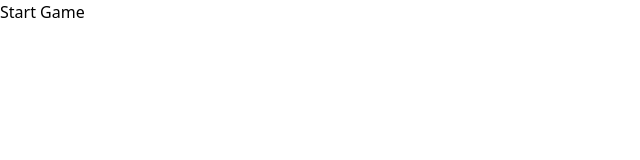
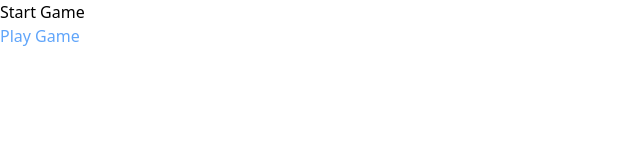
Before and after one commit to Mohak-Trivedi/hangmanGame, a React (Vite) app: page /start in a window 1280 px wide. Shown: the top 160 px of the page, without its empty margins (0-640 px from the left). Built offline with nearby package versions, Linux system fonts and the light colour scheme.

Commit message:
Link routing b/w start and play pages

```diff
--- a/src/App.jsx
+++ b/src/App.jsx
@@ -8,6 +8,7 @@ function App() {
     <Routes>
       <Route path="/start" element={<StartGame />} />
       <Route path="/play" element={<PlayGame />} />
+      <Route path="/" element={<div>Home Page</div>} />
     </Routes>
   );
 }
--- a/src/pages/PlayGame.jsx
+++ b/src/pages/PlayGame.jsx
@@ -1,7 +1,12 @@
+import { Link } from "react-router-dom";
+
 function PlayGame() {
   return (
     <>
       <h1>Play Game</h1>
+      <Link to="/start" className="text-blue-400">
+        Start Page
+      </Link>
     </>
   );
 }
--- a/src/pages/StartGame.jsx
+++ b/src/pages/StartGame.jsx
@@ -1,8 +1,12 @@
+import { Link } from "react-router-dom";
+
 function StartGame() {
   return (
     <>
       <h1>Start Game</h1>
-
+      <Link to="/play" className="text-blue-400">
+        Play Game
+      </Link>
       {/* Your comment goes here. */}
     </>
   );
```
